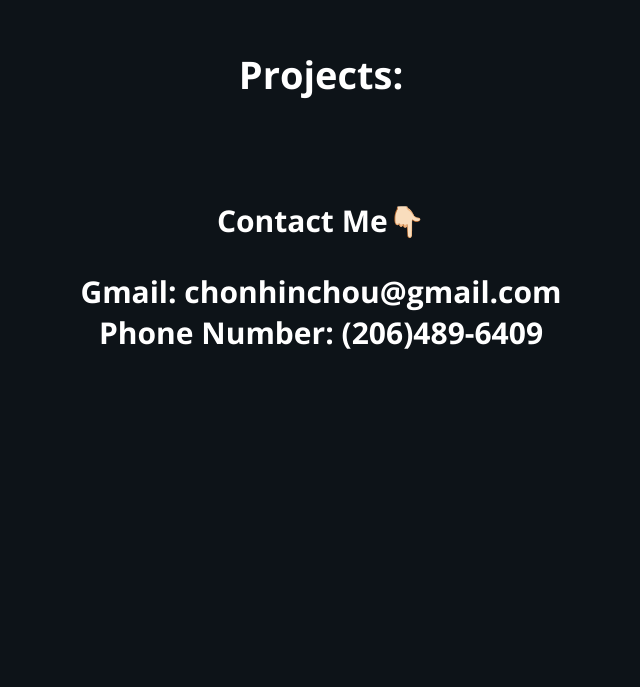
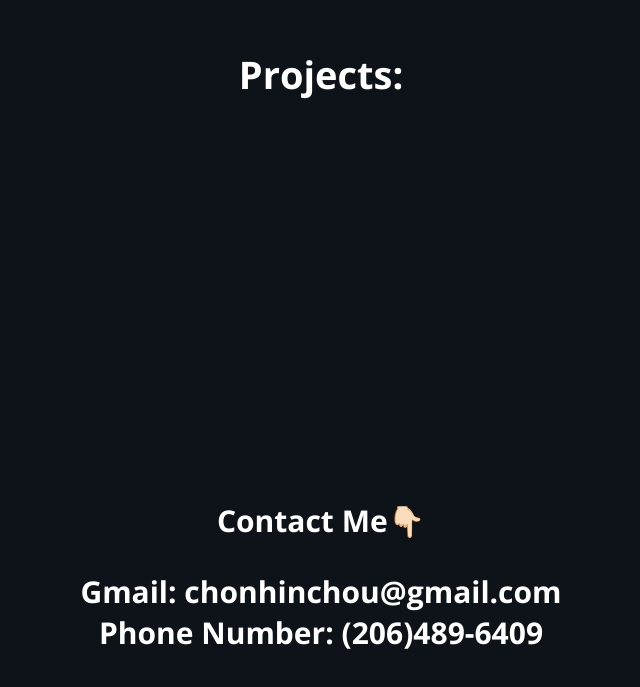
Before and after one commit to RitsuCloud/RitsuCloud.github.io, a React (Create React App) app: page / in a window 1280 px wide. Shown: the part 3365-4052 px from the top of the page, without its empty margins (319-959 px from the left). Before the commit the page ends 3788 px from the top, so only its background shows below. Built offline with nearby package versions, Linux system fonts and the light colour scheme.

Commit message:
added project to hidden class

```diff
--- a/src/App.js
+++ b/src/App.js
@@ -64,7 +64,7 @@
 
 function Contact(){
   return(
-    <div className='contact-container' id="contact-id">
+    <div className='contact-container hidden' id="contact-id">
       <div>Contact Me👇🏻</div>
       <p>
         Gmail: chonhinchou@gmail.com <br></br>
```
